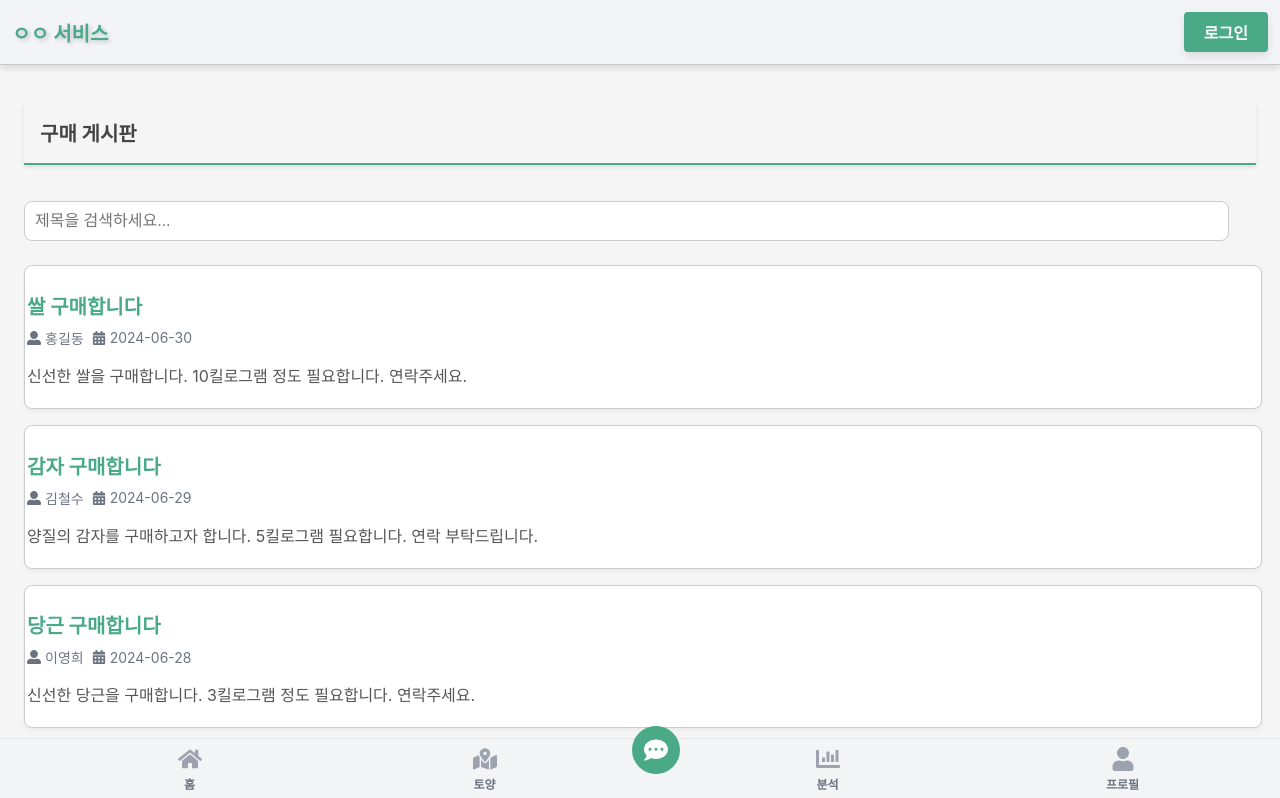
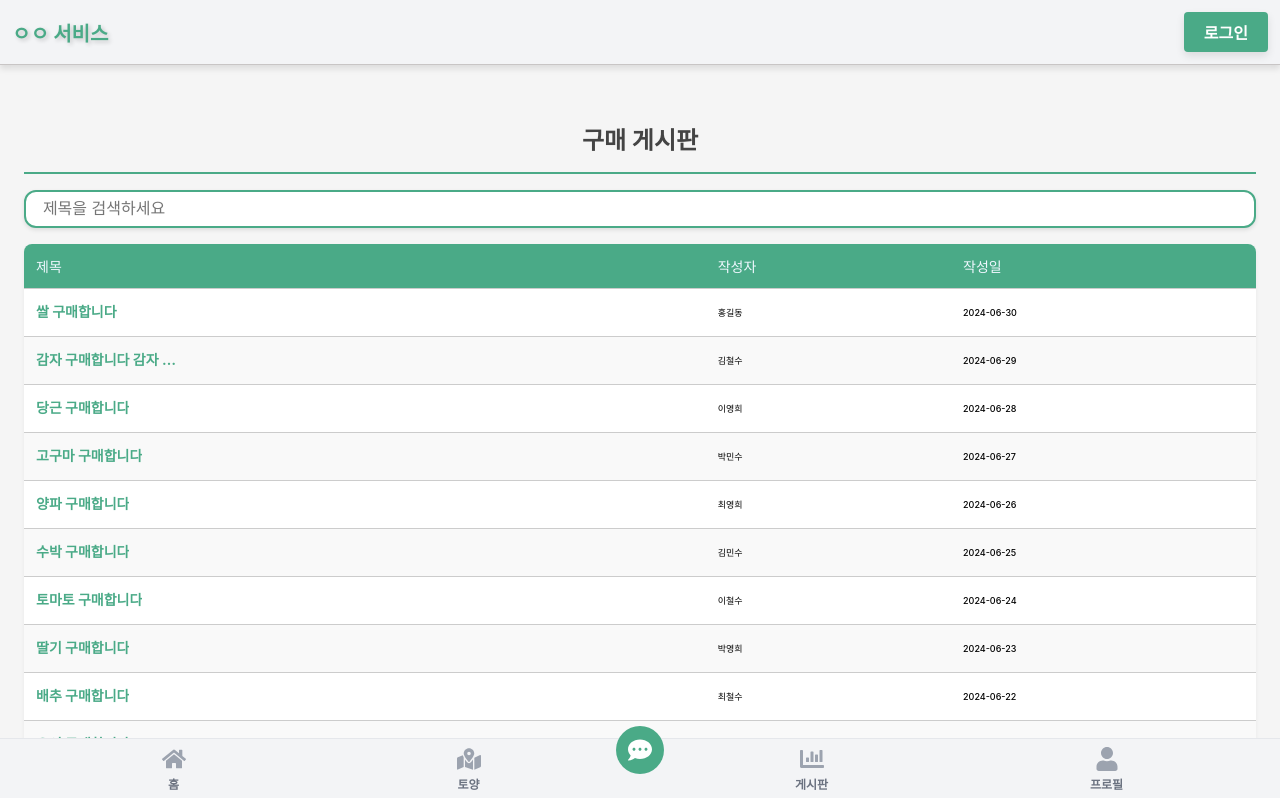
Before and after one commit to kt-bigproject28/bigproject28, a React (Create React App) app: page /buyboard in a window 1280 px wide. Shown: the top 798 px of the page. Built offline with nearby package versions, Linux system fonts and the light colour scheme.

Commit message:
style: 구매게시판 ui 표 형식

```diff
--- a/src/components/layouts/GNB.jsx
+++ b/src/components/layouts/GNB.jsx
@@ -14,7 +14,6 @@ const Nav = styled.nav`
   bottom: 0;
   z-index: 50;
   width: 100%;
-  padding: 0 16px;
   background-color: #f3f4f6;
   border-top: 1px solid #e5e7eb;
 `;
@@ -88,13 +87,13 @@ export const GNB = () => {
           <ChatIcon />
         </ChatIconWrapper>
         <MenuLink
-          to="/analytics"
-          className={currentPage === "/analytics" ? "active" : ""}
+          to="/board"
+          className={currentPage === "/board" ? "active" : ""}
         >
-          <IconWrapper isActive={currentPage === "/analytics"}>
+          <IconWrapper isActive={currentPage === "/board"}>
             <FaChartBar size={24} />
           </IconWrapper>
-          <MenuText isActive={currentPage === "/analytics"}>분석</MenuText>
+          <MenuText isActive={currentPage === "/board"}>게시판</MenuText>
         </MenuLink>
         <MenuLink
           to="/profile"
--- a/src/components/layouts/MainLayout.jsx
+++ b/src/components/layouts/MainLayout.jsx
@@ -30,8 +30,8 @@ export const MainLayout = () => {
       <Container>
         <TopBar />
         <Outlet />
+        <GNB />
       </Container>
-      <GNB />
     </>
   );
 };
--- a/src/components/templates/BuyBoardTemplate.jsx
+++ b/src/components/templates/BuyBoardTemplate.jsx
@@ -4,31 +4,32 @@ import { Link } from "react-router-dom";
 import { FaUserAlt, FaCalendarAlt } from "react-icons/fa";
 
 const Container = styled.div`
-  display: grid;
-  gap: 1.5rem;
+  display: flex;
+  flex-direction: column;
   padding: 24px;
   background-color: #f5f5f5;
 `;
 
 const Title = styled.h1`
-  font-size: 20px;
-  margin-bottom: 12px;
+  font-size: 24px;
   color: #444;
-  position: sticky;
-  top: 0;
-  background-color: #f5f5f5;
-  padding: 16px;
-  z-index: 1000;
+  padding: 16px 0;
   border-bottom: 2px solid #4aaa87;
-  box-shadow: 0 2px 4px rgba(0, 0, 0, 0.1);
+  margin-bottom: 16px;
+  text-align: center;
 `;
 
 const SearchBar = styled.input`
-  width: 96%;
-  padding: 10px;
   font-size: 16px;
-  border: 1px solid #ccc;
-  border-radius: 8px;
+  border: 2px solid #4aaa87;
+  padding: 8px;
+  border-radius: 12px;
+  margin-bottom: 16px;
+  box-shadow: 0 2px 4px rgba(0, 0, 0, 0.1);
+  &:focus {
+    outline: none;
+    border-color: #6dc4b0;
+  }
 `;
 
 const PostList = styled.div`
@@ -36,13 +37,36 @@ const PostList = styled.div`
   gap: 1rem;
 `;
 
-const PostItem = styled.div`
-  background-color: #ffffff;
-  border: 1px solid #ccc;
+const Table = styled.table`
+  width: 100%;
+  border-collapse: collapse;
+  background-color: #fff;
+  box-shadow: 0 2px 4px rgba(0, 0, 0, 0.05);
   border-radius: 8px;
-  box-shadow: 0 2px 4px rgba(0, 0, 0, 0.05);
-  padding: 8px 2px;
-  width: 100%;
+  overflow: hidden;
+`;
+
+const TableHeader = styled.thead`
+  background-color: #4aaa87;
+  color: white;
+`;
+
+const TableRow = styled.tr`
+  &:nth-child(even) {
+    background-color: #f9f9f9;
+  }
+
+  &:hover {
+    background-color: #f1f1f1;
+  }
+`;
+
+const TableCell = styled.td`
+  padding: 12px;
+  border-bottom: 1px solid #ccc;
+  font-size: 14px;
+  color: ${(props) => (props.header ? "aliceblue" : "black")};
+  text-align: left;
 `;
 
 const StyledLink = styled(Link)`
@@ -50,37 +74,23 @@ const StyledLink = styled(Link)`
   color: inherit;
 `;
 
-const PostTitle = styled.h2`
-  font-size: 20px;
-  margin-bottom: 8px;
+const PostTitle = styled.span`
+  font-size: 14px;
+  font-weight: bold;
   color: #4aaa87;
-`;
-
-const PostMeta = styled.div`
-  display: flex;
-  align-items: center;
-  font-size: 14px;
-  color: #888;
-  margin-bottom: 8px;
+  display: inline-block;
+  max-width: 150px;
+  white-space: nowrap;
+  overflow: hidden;
+  text-overflow: ellipsis;
 `;
 
 const MetaIcon = styled.div`
   display: flex;
+  font-size: 9px;
+  font-weight: 500;
   align-items: center;
-  margin-right: 8px;
-  color: #6b7280;
-`;
-
-const PostContent = styled.p`
-  color: #555;
-  font-size: 16px;
-  line-height: 1.5;
-  margin-bottom: 12px;
-  display: -webkit-box;
-  -webkit-line-clamp: 1;
-  -webkit-box-orient: vertical;
-  overflow: hidden;
-  text-overflow: ellipsis;
+  color: #black;
 `;
 
 const BuyBoardTemplate = () => {
@@ -97,7 +107,7 @@ const BuyBoardTemplate = () => {
     },
     {
       id: 2,
-      title: "감자 구매합니다",
+      title: "감자 구매합니다 감자 구매합니다 감자 구매합니다",
       author: "김철수",
       date: "2024-06-29",
       content:
@@ -181,29 +191,37 @@ const BuyBoardTemplate = () => {
       <Title>구매 게시판</Title>
       <SearchBar
         type="text"
-        placeholder="제목을 검색하세요..."
+        placeholder="  제목을 검색하세요"
         value={searchTerm}
         onChange={handleSearchChange}
       />
       <PostList>
-        {filteredPosts.map((post) => (
-          <PostItem key={post.id}>
-            <StyledLink to={`/post/${post.id}`}>
-              <PostTitle>{post.title}</PostTitle>
-              <PostMeta>
-                <MetaIcon>
-                  <FaUserAlt size={14} style={{ marginRight: "4px" }} />
-                  {post.author}
-                </MetaIcon>
-                <MetaIcon>
-                  <FaCalendarAlt size={14} style={{ marginRight: "4px" }} />
-                  {post.date}
-                </MetaIcon>
-              </PostMeta>
-              <PostContent>{post.content}</PostContent>
-            </StyledLink>
-          </PostItem>
-        ))}
+        <Table>
+          <TableHeader>
+            <TableRow>
+              <TableCell header>제목</TableCell>
+              <TableCell header>작성자</TableCell>
+              <TableCell header>작성일</TableCell>
+            </TableRow>
+          </TableHeader>
+          <tbody>
+            {filteredPosts.map((post) => (
+              <TableRow key={post.id}>
+                <TableCell>
+                  <StyledLink to={`/post/${post.id}`}>
+                    <PostTitle>{post.title}</PostTitle>
+                  </StyledLink>
+                </TableCell>
+                <TableCell>
+                  <MetaIcon>{post.author}</MetaIcon>
+                </TableCell>
+                <TableCell>
+                  <MetaIcon>{post.date}</MetaIcon>
+                </TableCell>
+              </TableRow>
+            ))}
+          </tbody>
+        </Table>
       </PostList>
     </Container>
   );
```
